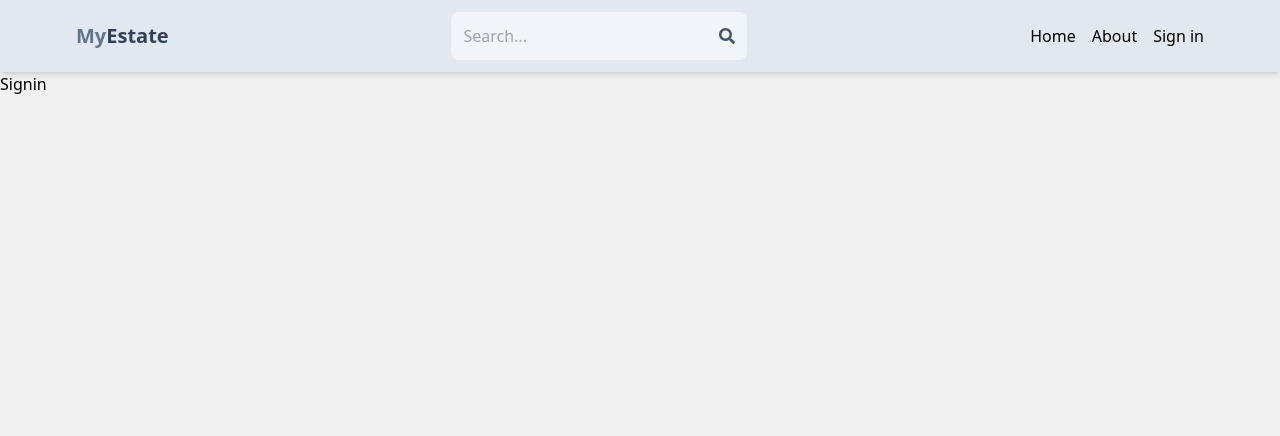
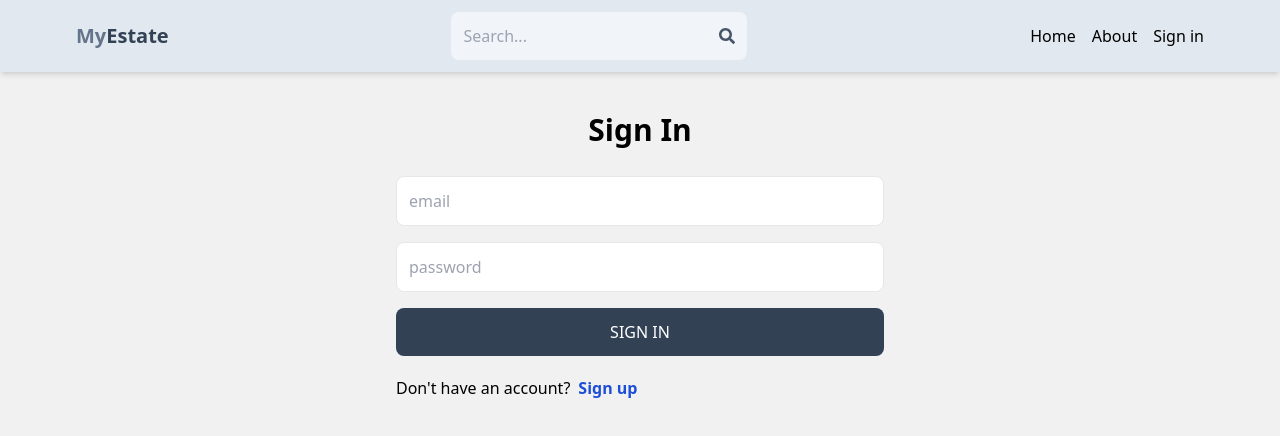
Before and after one commit to ImadAbbasi/mern-estate, a React (Vite) app in the folder client/: page /sign-in in a window 1280 px wide. Shown: the top 436 px of the page. Built offline with nearby package versions, Linux system fonts and the light colour scheme.

Commit message:
Completed sign in page UI and functionality

```diff
--- a/client/src/pages/Signin.jsx
+++ b/client/src/pages/Signin.jsx
@@ -1,9 +1,77 @@
-import React from "react";
+import { useState } from "react";
+import { Link, useNavigate } from "react-router-dom";
 
-export default function Signin() {
+export default function SignIn() {
+  const [formData, setFormData] = useState({});
+  const [error, setError] = useState(null);
+  const [loading, setLoading] = useState(false);
+  const navigate = useNavigate();
+
+  const handleChange = (e) => {
+    setFormData({
+      ...formData,
+      [e.target.id]: e.target.value,
+    });
+  };
+
+  const handleSubmit = async (e) => {
+    e.preventDefault();
+    try {
+      setLoading(true);
+      const res = await fetch("/api/auth/signin", {
+        method: "POST",
+        headers: { "Content-Type": "application/json" },
+        body: JSON.stringify(formData),
+      });
+      const data = await res.json();
+      if (data.success === false) {
+        setLoading(false);
+        setError(data.message);
+        return;
+      }
+      setLoading(false);
+      setError(null);
+      navigate("/");
+    } catch (error) {
+      setLoading(false);
+      setError(error.message);
+    }
+  };
+
   return (
-    <div>
-      <div>Signin</div>
+    <div className="p-3 max-w-lg mx-auto">
+      <h1 className="text-3xl text-center font-semibold my-7">Sign In</h1>
+      <form onSubmit={handleSubmit} className="flex flex-col gap-4">
+        <input
+          type="email"
+          placeholder="email"
+          className="border p-3 rounded-lg"
+          id="email"
+          onChange={handleChange}
+        />
+        <input
+          type="password"
+          placeholder="password"
+          className="border p-3 rounded-lg"
+          id="password"
+          onChange={handleChange}
+        />
+        <button
+          disabled={loading}
+          className="bg-slate-700 text-white p-3 rounded-lg uppercase hover:opacity-90 duration-200 disabled:opacity-50"
+        >
+          {loading ? `Loading...` : `Sign in`}
+        </button>
+      </form>
+      <div className="flex gap-2 mt-5">
+        <p>Don&apos;t have an account?</p>
+        <Link to={"/sign-up"}>
+          <span className="text-blue-700 font-semibold hover:underline underline-offset-2">
+            Sign up
+          </span>
+        </Link>
+      </div>
+      {error && <p className="text-rose-500 mt-5">{error}</p>}
     </div>
   );
 }
```
